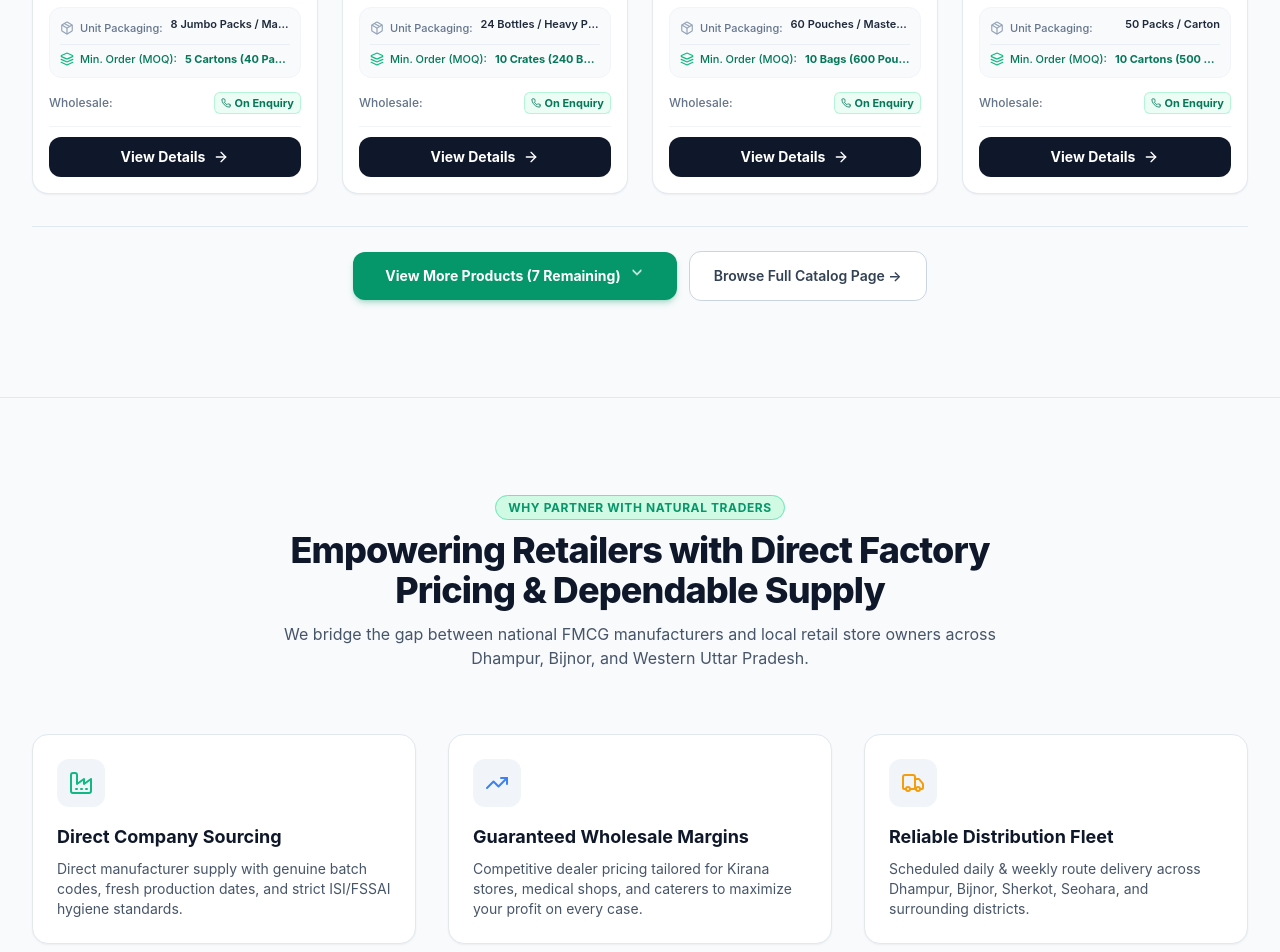
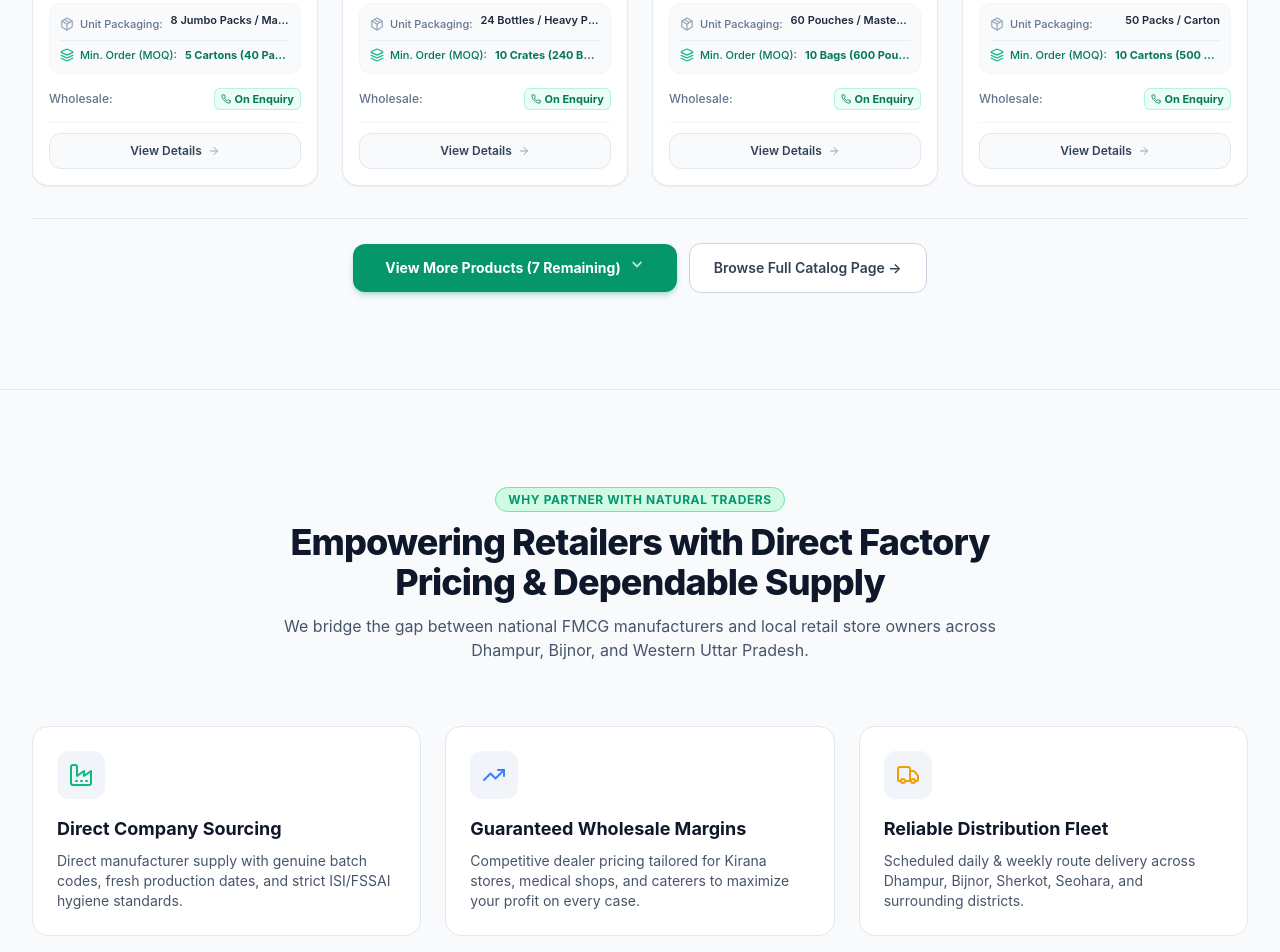
Before and after one commit to v9d007/natural-traders, a Next.js app: page / in a window 1280 px wide. Shown: the part 1960-2912 px from the top of the page. Built offline with nearby package versions, Linux system fonts and the light colour scheme.

Commit message:
feat(ui): soften View Details button and convert WhyChooseUs to 2-column mobile grid

```diff
--- a/src/components/ProductCard.tsx
+++ b/src/components/ProductCard.tsx
@@ -173,14 +173,14 @@ export function ProductCard({ product }: ProductCardProps) {
           </div>
         </div>
 
-        {/* 3. Action Buttons */}
+        {/* 3. Action Buttons - Subtle, modern, non-intrusive */}
         <div className="pt-2 sm:pt-2.5 border-t border-slate-100 dark:border-slate-800">
           <Link
             href={`/products/${product.slug}`}
-            className="w-full flex items-center justify-center gap-1 sm:gap-2 h-8 sm:h-10 px-2 sm:px-4 rounded-lg sm:rounded-xl bg-slate-900 hover:bg-slate-800 dark:bg-emerald-600 dark:hover:bg-emerald-700 active:scale-[0.98] text-white text-[11px] sm:text-sm font-bold transition-all shadow-xs"
+            className="w-full flex items-center justify-center gap-1 sm:gap-1.5 h-7 sm:h-9 px-2 sm:px-3 rounded-lg sm:rounded-xl bg-slate-50 hover:bg-emerald-50 dark:bg-slate-800/60 dark:hover:bg-emerald-950/40 text-slate-700 hover:text-emerald-700 dark:text-slate-300 dark:hover:text-emerald-400 border border-slate-200 hover:border-emerald-300 dark:border-slate-700 dark:hover:border-emerald-700 text-[11px] sm:text-xs font-semibold transition-all group/btn shadow-xs"
           >
             <span>{t.btnViewDetails}</span>
-            <ArrowRight className="w-3 h-3 sm:w-4 sm:h-4" />
+            <ArrowRight className="w-3 h-3 group-hover/btn:translate-x-0.5 transition-transform text-slate-400 group-hover/btn:text-emerald-600 dark:group-hover/btn:text-emerald-400" />
           </Link>
         </div>
       </div>
--- a/src/components/WhyChooseUs.tsx
+++ b/src/components/WhyChooseUs.tsx
@@ -74,19 +74,21 @@ export function WhyChooseUs() {
           </p>
         </div>
 
-        <div className="grid grid-cols-1 md:grid-cols-2 lg:grid-cols-3 gap-6 sm:gap-8">
+        <div className="grid grid-cols-2 lg:grid-cols-3 gap-3 sm:gap-6">
           {features.map((item, idx) => (
             <div
               key={idx}
-              className="p-6 rounded-2xl bg-white dark:bg-slate-900 border border-slate-200 dark:border-slate-800 shadow-sm hover:shadow-lg hover:border-emerald-500/40 transition-all duration-200"
+              className="p-3.5 sm:p-6 rounded-2xl bg-white dark:bg-slate-900 border border-slate-200 dark:border-slate-800 shadow-xs hover:shadow-md hover:border-emerald-500/40 transition-all duration-200 flex flex-col justify-between"
             >
-              <div className="w-12 h-12 rounded-xl bg-slate-100 dark:bg-slate-800 flex items-center justify-center mb-4">
-                {item.icon}
+              <div>
+                <div className="w-8 h-8 sm:w-12 sm:h-12 rounded-xl bg-slate-100 dark:bg-slate-800 flex items-center justify-center mb-2.5 sm:mb-4 [&>svg]:w-4 [&>svg]:h-4 sm:[&>svg]:w-6 sm:[&>svg]:h-6">
+                  {item.icon}
+                </div>
+                <h3 className="text-xs sm:text-lg font-bold text-slate-900 dark:text-white mb-1.5 sm:mb-2 leading-snug">
+                  {item.title}
+                </h3>
               </div>
-              <h3 className="text-base sm:text-lg font-bold text-slate-900 dark:text-white mb-2">
-                {item.title}
-              </h3>
-              <p className="text-xs sm:text-sm text-slate-600 dark:text-slate-400 leading-relaxed">
+              <p className="text-[11px] sm:text-sm text-slate-600 dark:text-slate-400 leading-relaxed line-clamp-4 sm:line-clamp-none">
                 {item.description}
               </p>
             </div>
```
